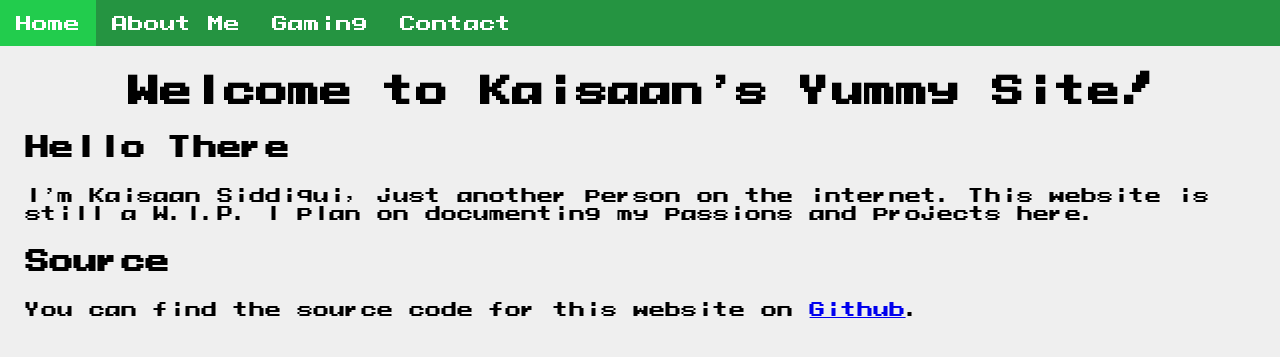
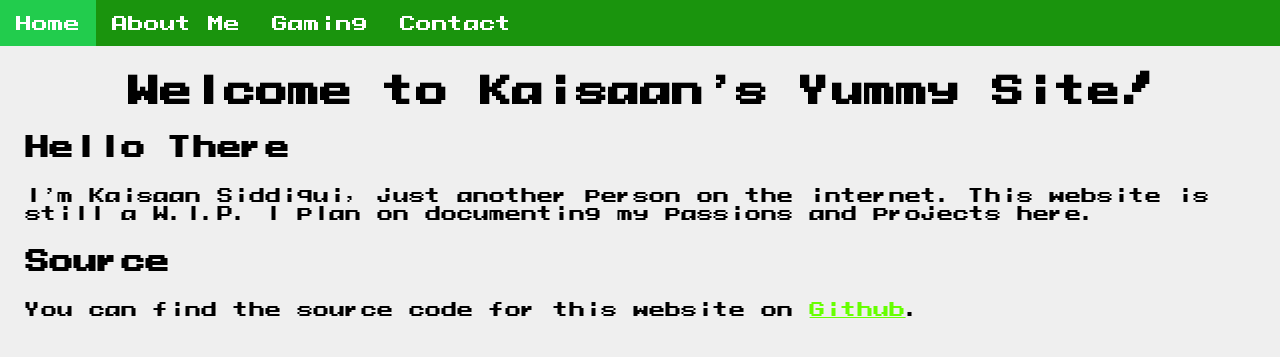
Before and after one commit to Kaisaan/kaisaan.github.io, a Jekyll site: the page built from index.html, in a window 1280 px wide. Shown: the top 357 px of the page. Built offline with Jekyll 4.4.1, drawn with Linux system fonts in a browser that asks for light colours; some web fonts are replaced.

Commit message:
change link colours

```diff
--- a/css/style.css
+++ b/css/style.css
@@ -39,13 +39,33 @@ h1 {
     margin-bottom: 0px;
 }
 
+ /* unvisited link */
+ a:link {
+    color: #66ff00;
+  }
+
+  /* visited link */
+  a:visited {
+    color: #1a940d;
+  }
+
+  /* mouse over link */
+  a:hover {
+    color: #66ff00;
+  }
+
+  /* selected link */
+  a:active {
+    color: #1a940d;
+  }
+
 .navbar ul {
     font-size: 1rem;
     list-style-type: none;
     margin: 0;
     padding: 0;
     overflow: hidden;
-    background-color: #259441;
+    background-color: #1a940d;
     font-family: 'MMRock9', monospace;
 }
 
```
